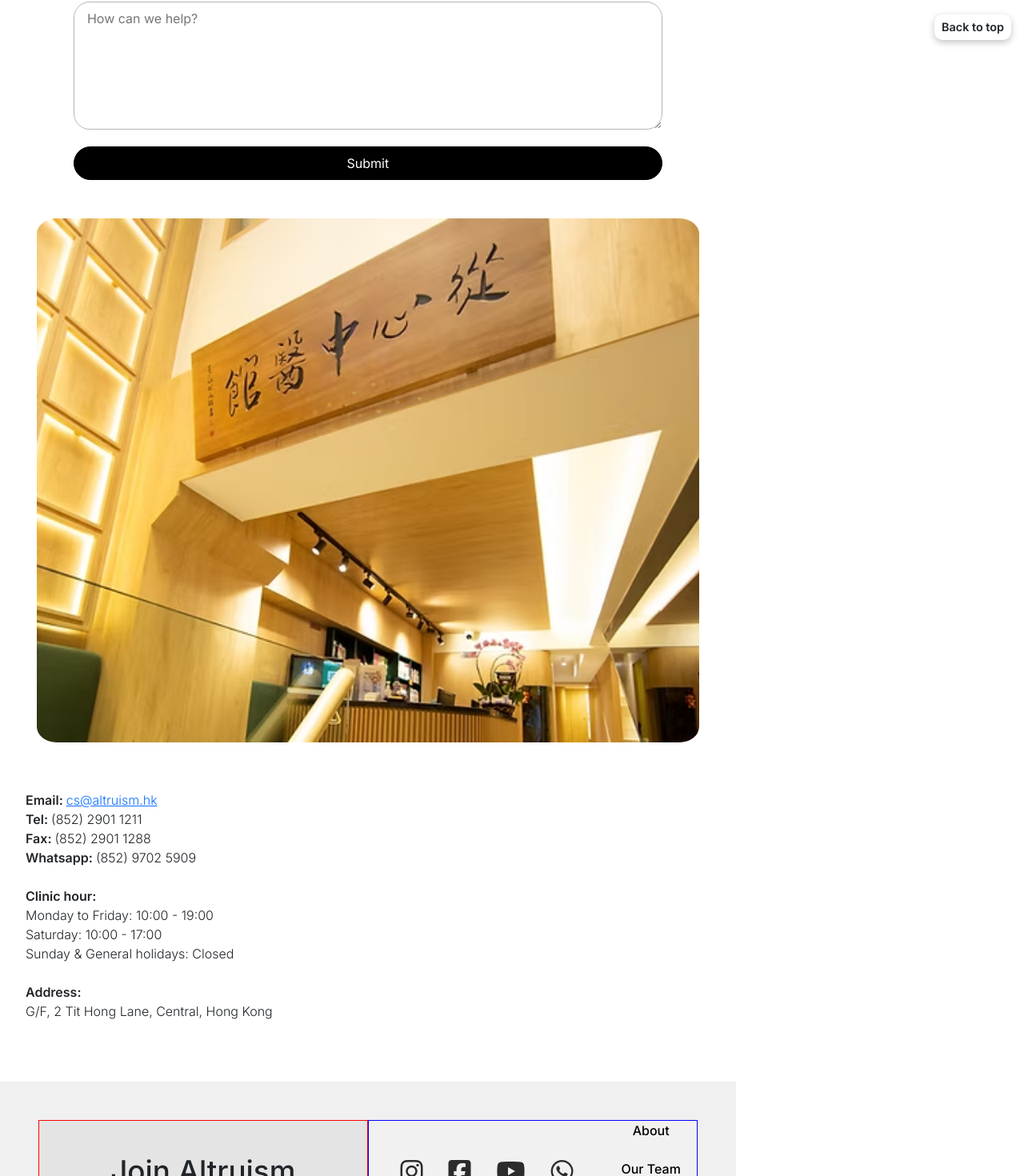
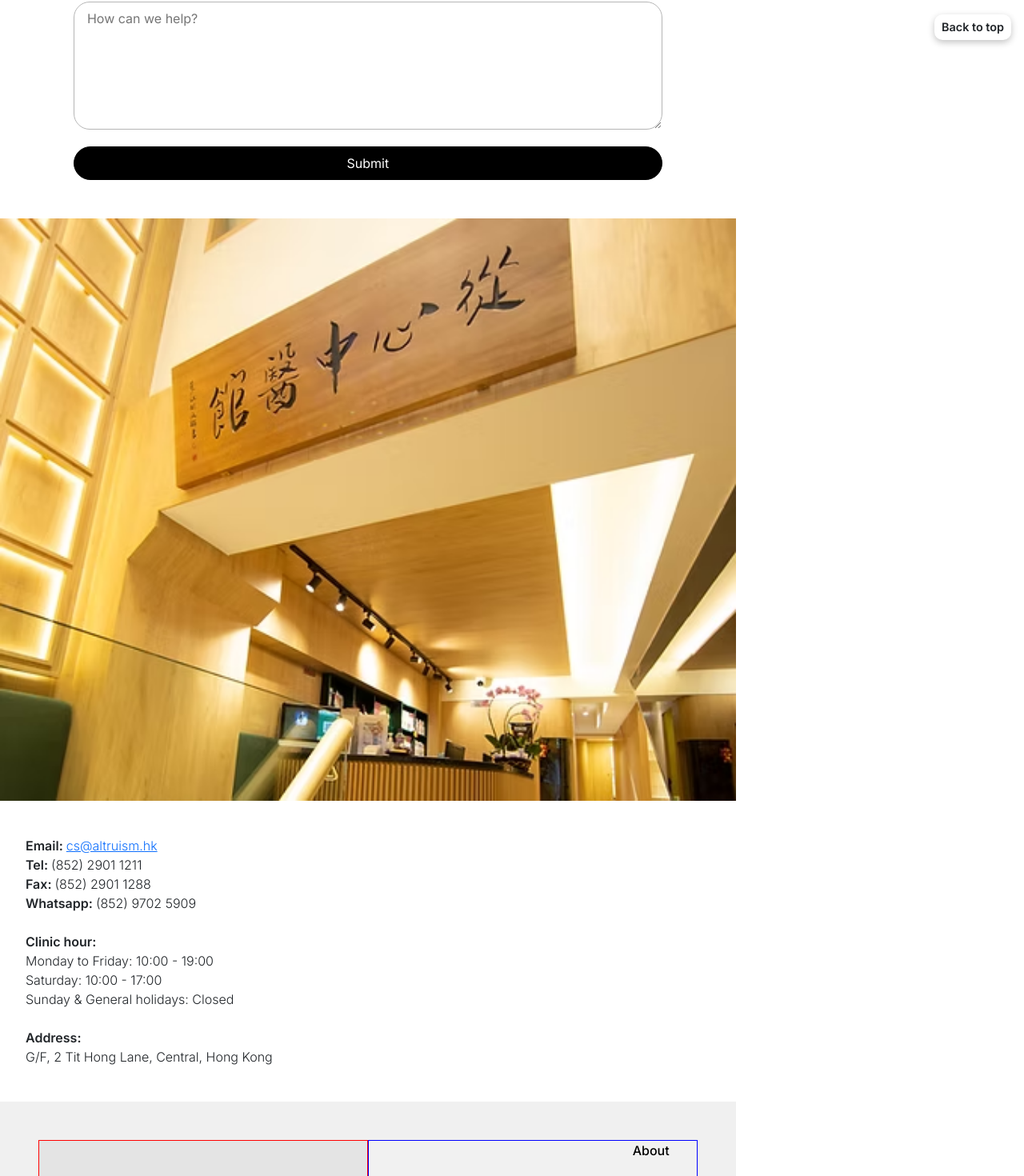
Before and after one commit to joseph-wjl/Altruism-HK, a React (Vite) app in the folder Altruism-HK/: page /pages/Contact in a window 1280 px wide. Shown: the part 734-2204 px from the top of the page at 80% size. Built offline with nearby package versions, Linux system fonts and the light colour scheme.

Commit message:
Update Contact.css

```diff
--- a/Altruism-HK/src/pages/Contact.css
+++ b/Altruism-HK/src/pages/Contact.css
@@ -61,16 +61,18 @@ textarea {
     padding-bottom: 3rem;
 }
 
+/* Details section */
+
 .contact-img {
-    border-radius: 3%;
-    width: 90%
+    width: 100%
 }
 
 .contact-details {
     text-align: left;
     padding-left: 2rem;
-    padding-top: 2rem;
+    padding-top: 1rem;
     font-weight: 300;
+    margin-bottom: -2rem;
 }
 
 .bold {
```
